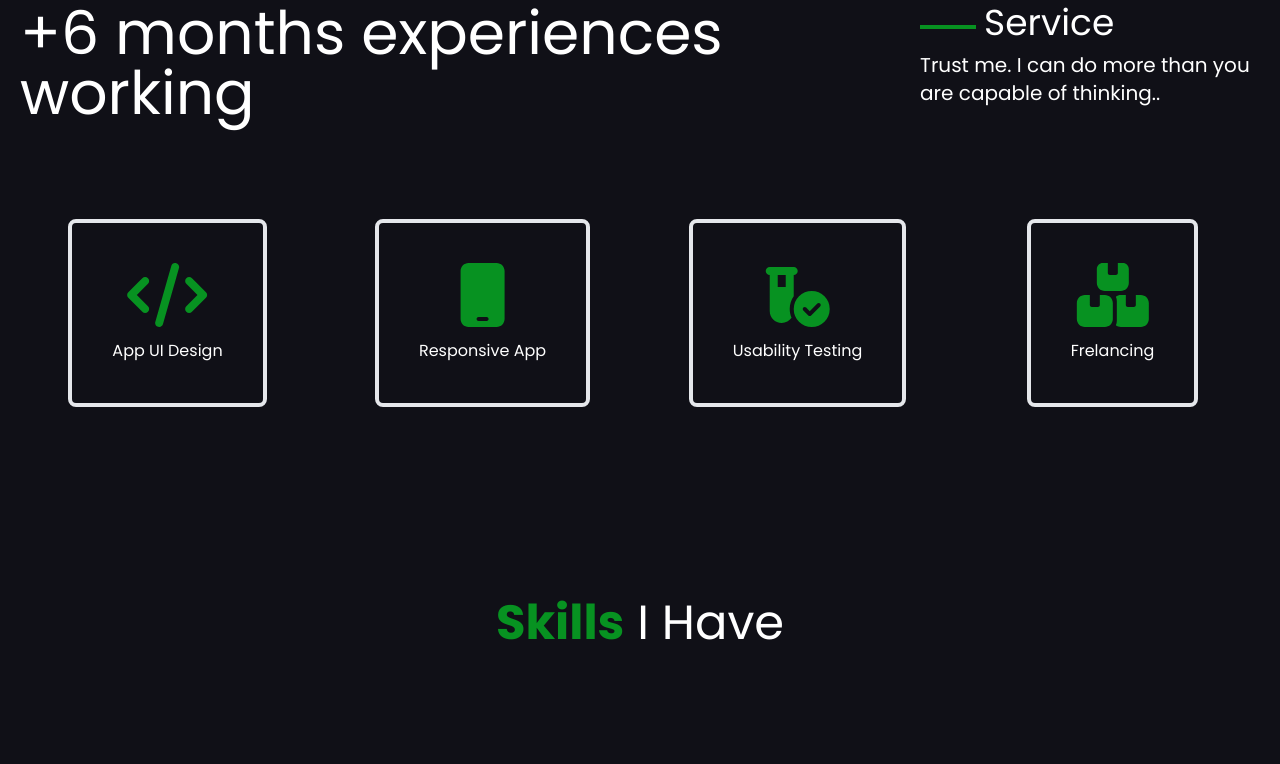
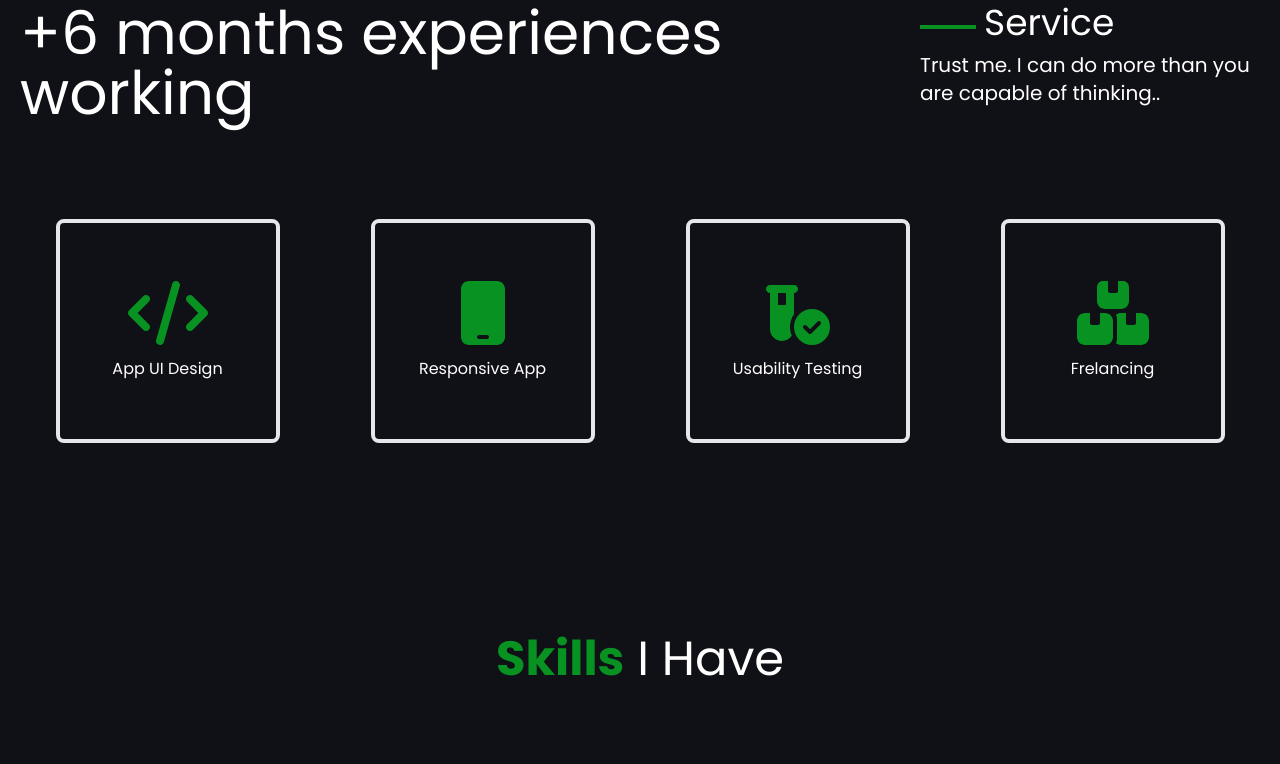
Before and after one commit to Fobie/FobieSLYT, a website: page index.html in a window 1280 px wide. Shown: the part 1498-2262 px from the top of the page. Drawn offline with nearby package versions, Linux system fonts and the light colour scheme.

Commit message:
portfolio

```diff
--- a/index.html
+++ b/index.html
@@ -4,8 +4,8 @@
     <meta charset="UTF-8">
     <meta name="viewport" content="width=device-width, initial-scale=1.0">
     <title>Win Khant Paing</title>
+    <link rel="stylesheet" href="./dist/output.css">
     <link rel="stylesheet" href="./build.css">
-    <link rel="stylesheet" href="./src/input.css">
     <!-- font -->
     <link rel="preconnect" href="https://fonts.googleapis.com">
     <link rel="preconnect" href="https://fonts.gstatic.com" crossorigin>
@@ -110,22 +110,22 @@
                     <p class="text-white text-lg md:text-xl">Trust me. I can do more than you are capable of thinking..</p>
                 </div>
             </div>
-            <div class="grid grid-cols-2 md:grid-cols-4 gap-5 pt-24">
-                <div class="mx-auto border-4 rounded-lg flex flex-col p-10">
+            <div class="grid grid-cols-1 md:grid-cols-4 gap-5 pt-24">
+                <div class="mx-auto border-4 rounded-lg w-56 h-56 flex flex-col justify-center">
                     <svg xmlns="http://www.w3.org/2000/svg" height="4em" viewBox="0 0 640 512"><!--! Font Awesome Free 6.4.2 by @fontawesome - https://fontawesome.com License - https://fontawesome.com/license (Commercial License) Copyright 2023 Fonticons, Inc. --><style>svg{fill:#079221}</style><path d="M392.8 1.2c-17-4.9-34.7 5-39.6 22l-128 448c-4.9 17 5 34.7 22 39.6s34.7-5 39.6-22l128-448c4.9-17-5-34.7-22-39.6zm80.6 120.1c-12.5 12.5-12.5 32.8 0 45.3L562.7 256l-89.4 89.4c-12.5 12.5-12.5 32.8 0 45.3s32.8 12.5 45.3 0l112-112c12.5-12.5 12.5-32.8 0-45.3l-112-112c-12.5-12.5-32.8-12.5-45.3 0zm-306.7 0c-12.5-12.5-32.8-12.5-45.3 0l-112 112c-12.5 12.5-12.5 32.8 0 45.3l112 112c12.5 12.5 32.8 12.5 45.3 0s12.5-32.8 0-45.3L77.3 256l89.4-89.4c12.5-12.5 12.5-32.8 0-45.3z"/></svg>
-                    <h2 class="text-white mt-3">App UI Design</h2>
+                    <h2 class="text-white mt-3 text-center">App UI Design</h2>
                 </div>
-                <div class="mx-auto border-4 rounded-lg flex flex-col p-10">
+                <div class="mx-auto border-4 rounded-lg w-56 h-56 flex flex-col justify-center">
                     <svg xmlns="http://www.w3.org/2000/svg" height="4em" viewBox="0 0 384 512"><!--! Font Awesome Free 6.4.2 by @fontawesome - https://fontawesome.com License - https://fontawesome.com/license (Commercial License) Copyright 2023 Fonticons, Inc. --><style>svg{fill:#079221}</style><path d="M80 0C44.7 0 16 28.7 16 64V448c0 35.3 28.7 64 64 64H304c35.3 0 64-28.7 64-64V64c0-35.3-28.7-64-64-64H80zm80 432h64c8.8 0 16 7.2 16 16s-7.2 16-16 16H160c-8.8 0-16-7.2-16-16s7.2-16 16-16z"/></svg>
-                    <h2 class="text-white mt-3">Responsive App</h2>
+                    <h2 class="text-white mt-3 text-center">Responsive App</h2>
                 </div>
-                <div class="mx-auto border-4 rounded-lg flex flex-col p-10">
+                <div class="mx-auto border-4 rounded-lg w-56 h-56 flex flex-col justify-center">
                     <svg xmlns="http://www.w3.org/2000/svg" height="4em" viewBox="0 0 512 512"><!--! Font Awesome Free 6.4.2 by @fontawesome - https://fontawesome.com License - https://fontawesome.com/license (Commercial License) Copyright 2023 Fonticons, Inc. --><style>svg{fill:#079221}</style><path d="M0 64C0 46.3 14.3 32 32 32H96h64 64c17.7 0 32 14.3 32 32s-14.3 32-32 32V266.8c-20.2 28.6-32 63.5-32 101.2c0 25.2 5.3 49.1 14.8 70.8C189.5 463.7 160.6 480 128 480c-53 0-96-43-96-96V96C14.3 96 0 81.7 0 64zM96 96v96h64V96H96zM224 368a144 144 0 1 1 288 0 144 144 0 1 1 -288 0zm211.3-43.3c-6.2-6.2-16.4-6.2-22.6 0L352 385.4l-28.7-28.7c-6.2-6.2-16.4-6.2-22.6 0s-6.2 16.4 0 22.6l40 40c6.2 6.2 16.4 6.2 22.6 0l72-72c6.2-6.2 6.2-16.4 0-22.6z"/></svg>
-                    <h2 class="text-white mt-3">Usability Testing</h2>
+                    <h2 class="text-white mt-3 text-center">Usability Testing</h2>
                 </div>
-                <div class="mx-auto border-4 rounded-lg flex flex-col p-10">
+                <div class="mx-auto border-4 rounded-lg w-56 h-56 flex flex-col justify-center">
                     <svg xmlns="http://www.w3.org/2000/svg" height="4em" viewBox="0 0 576 512"><!--! Font Awesome Free 6.4.2 by @fontawesome - https://fontawesome.com License - https://fontawesome.com/license (Commercial License) Copyright 2023 Fonticons, Inc. --><style>svg{fill:#079221}</style><path d="M248 0H208c-26.5 0-48 21.5-48 48V160c0 35.3 28.7 64 64 64H352c35.3 0 64-28.7 64-64V48c0-26.5-21.5-48-48-48H328V80c0 8.8-7.2 16-16 16H264c-8.8 0-16-7.2-16-16V0zM64 256c-35.3 0-64 28.7-64 64V448c0 35.3 28.7 64 64 64H224c35.3 0 64-28.7 64-64V320c0-35.3-28.7-64-64-64H184v80c0 8.8-7.2 16-16 16H120c-8.8 0-16-7.2-16-16V256H64zM352 512H512c35.3 0 64-28.7 64-64V320c0-35.3-28.7-64-64-64H472v80c0 8.8-7.2 16-16 16H408c-8.8 0-16-7.2-16-16V256H352c-15 0-28.8 5.1-39.7 13.8c4.9 10.4 7.7 22 7.7 34.2V464c0 12.2-2.8 23.8-7.7 34.2C323.2 506.9 337 512 352 512z"/></svg>
-                    <h2 class="text-white mt-3">Frelancing</h2>
+                    <h2 class="text-white mt-3 text-center">Frelancing</h2>
                 </div>
             </div>
         </div>
@@ -226,7 +226,7 @@
             <div class="border border-white w-3/4 lg:w-auto mx-auto">
                 <!-- photo -->
                 <div class="border border-white border-t-0 mx-5">
-                    <img class="" src="./src/assets/img/12385833_Wallet_Cryptocurrency_Mobile_App.png" alt="">
+                    <img class="" src="./src/assets/img/384523156_234500259610199_2800252763169636652_n.jpg" alt="">
                 </div>
                 <!-- Title -->
                 <div class="text-center p-5">
```
Also changed, not shown: src/index.html (+9 -9 lines), build.css, dist/output.css.
